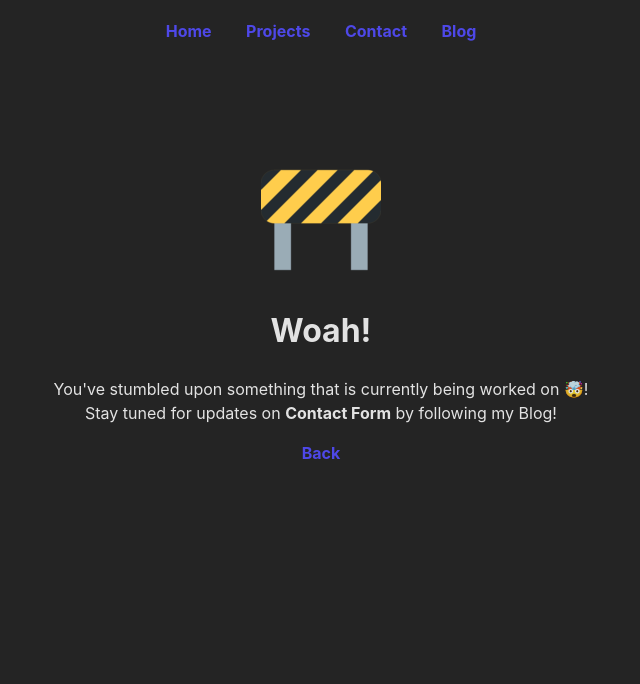
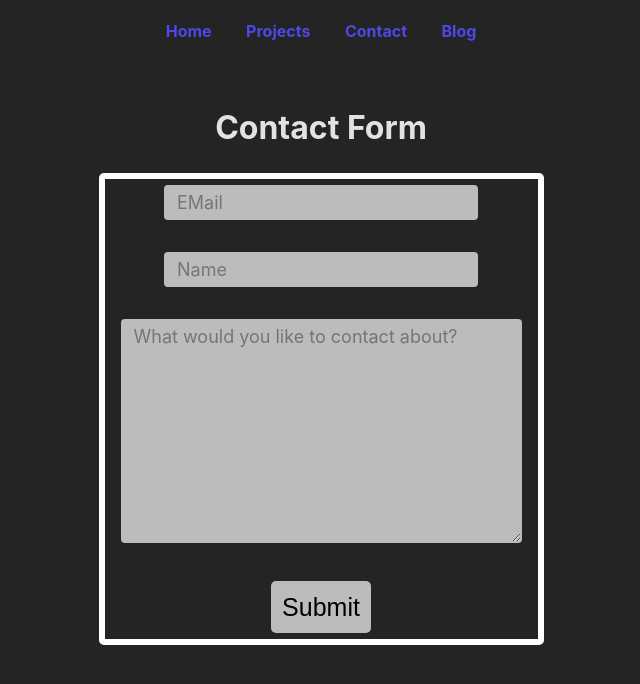
Before and after one commit to JBSEnterprises/JB-Site, a SvelteKit app: page /contact in a window 1280 px wide. Shown: the top 684 px of the page, without its empty margins (319-959 px from the left). Built offline with nearby package versions, Linux system fonts and the light colour scheme.

Commit message:
Init create contact form

```diff
--- a/package.json
+++ b/package.json
@@ -24,6 +24,7 @@
 		"@sveltejs/adapter-node": "^1.3.1",
 		"@sveltejs/adapter-static": "^2.0.2",
 		"axios": "^1.4.0",
+		"dotenv": "^16.3.1",
 		"firebase": "^9.23.0",
 		"svelte-markdown": "^0.3.0",
 		"sveltefire": "^0.4.2"
--- /dev/null
+++ b/src/lib/env.ts
@@ -0,0 +1,6 @@
+/** /src/lib/env.js **/
+import dotenv from 'dotenv'
+
+dotenv.config()
+
+export const env = process.env
--- a/src/routes/contact/+page.svelte
+++ b/src/routes/contact/+page.svelte
@@ -1,6 +1,24 @@
 <script lang="ts">
   import NavBar from "../../components/NavBar.svelte";
-  import ComingSoon from "../../components/ComingSoon.svelte";
+  import { redirect } from "@sveltejs/kit";
+
+  let name: string
+  let email: string
+  let content: string
+  let taken: boolean = false
+
+  async function submitForm(){
+    const data = {"name": name, "email": email, "content": content, "date": Date.now()}
+    const res = await fetch("https://api.jbstepan.com/contact/create", { method: "POST", body: JSON.stringify(data)})
+
+    if(res.status == 200) {
+      console.log("200")
+    } else if(res.status == 401) {
+      console.log("401")
+    } else if (res.status == 500) {
+      console.log("500")
+    }
+  }
 </script>
 
 <svelte:head>
@@ -9,10 +27,15 @@
 
 <main>
   <NavBar />
-  <ComingSoon backLink="/" pageName="Contact Form" />
-  <!-- <form action="">
-
-  </form> -->
+  <h1>Contact Form</h1>
+  <center>
+    <form on:submit|preventDefault={submitForm}>
+      <input type="text" placeholder="EMail" bind:value={email}><br><br>
+      <input type="text" placeholder="Name" bind:value={name}><br><br>
+      <textarea cols="30" rows="10" placeholder="What would you like to contact about?" bind:value={content}></textarea><br><br>
+      <input type="submit" class="submit" value="Submit">
+    </form>
+  </center>
 </main>
 
 <style>
@@ -37,49 +60,53 @@
       margin-top: 6.5rem;
     }
 
-    .name {
-      margin: 0;
-      padding: 15px;
+  .submit {
+    transition: 300ms;
+    transform: scale(1);
+    background-color: rgb(188, 188, 188);
+    color: black;
+    padding: .7rem;
+    outline: transparent;
+    border: transparent;
+    font-size: 25px;
+    cursor: pointer;
+    text-decoration: none;
+    border-radius: 5px;
   }
 
-    p {
-      font-size: large;
+  .submit:hover {
+    transition: 300ms;
+    transform: scale(1.2);
+    background-color: white;
+    outline-color: white;
+    outline: black;
+    text-decoration: none;
   }
 
-    button {
-      transition: 300ms;
-      background-color: white;
+  input[type="text"],
+  textarea {
+    font-family: Inter, system-ui, Avenir, Helvetica, Arial, sans-serif;
+    padding: 6px 12px;
+    margin-bottom: .5rem;
+    background-color: rgb(188, 188, 188);
     color: black;
-      outline: transparent;
-      border: transparent;
-      cursor: pointer;
+    border: 1px solid transparent;
+    border-radius: 4px;
+    box-shadow: none;
+    box-sizing: content-box;
+    font-size: 18px;
   }
 
-
-
-
-    .normal-btn:hover {
-      transition: 300ms;
-      background-color: rgb(188, 188, 188);
+  input[type="text"]:focus,
+  textarea:focus {
+    background-color: white;
   }
 
-    .contactbtn {
-      transition: 300ms;
-      transform: scale(1);
-      background-color: white;
-      color: black;
-      padding: 1.5rem;
-      outline: transparent;
-      border: transparent;
-      font-size: xx-large;
-      cursor: pointer;
+  form {
+    border: white 6px solid;
+    border-radius: 5px;
+    padding: 6px 16px;
+    max-width: max-content;
   }
 
-    .contactbtn:hover {
-      transition: 300ms;
-      transform: scale(1.2);
-      background-color: rgb(188, 188, 188);
-      outline-color: white;
-      outline: black;
-    }
 </style>
```
Also changed, not shown: src/routes/+page.svelte (+2 -10 lines). Lines whose indentation alone changed are shown as unchanged.
